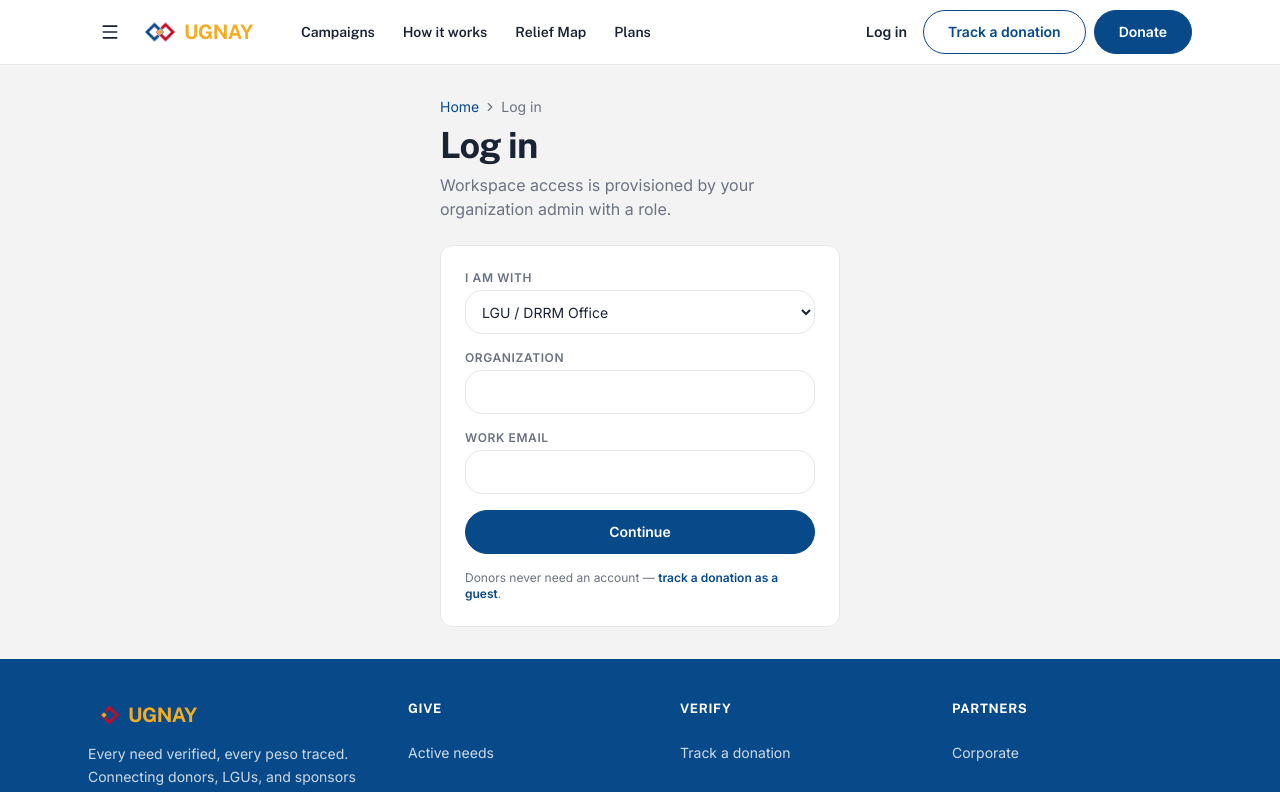
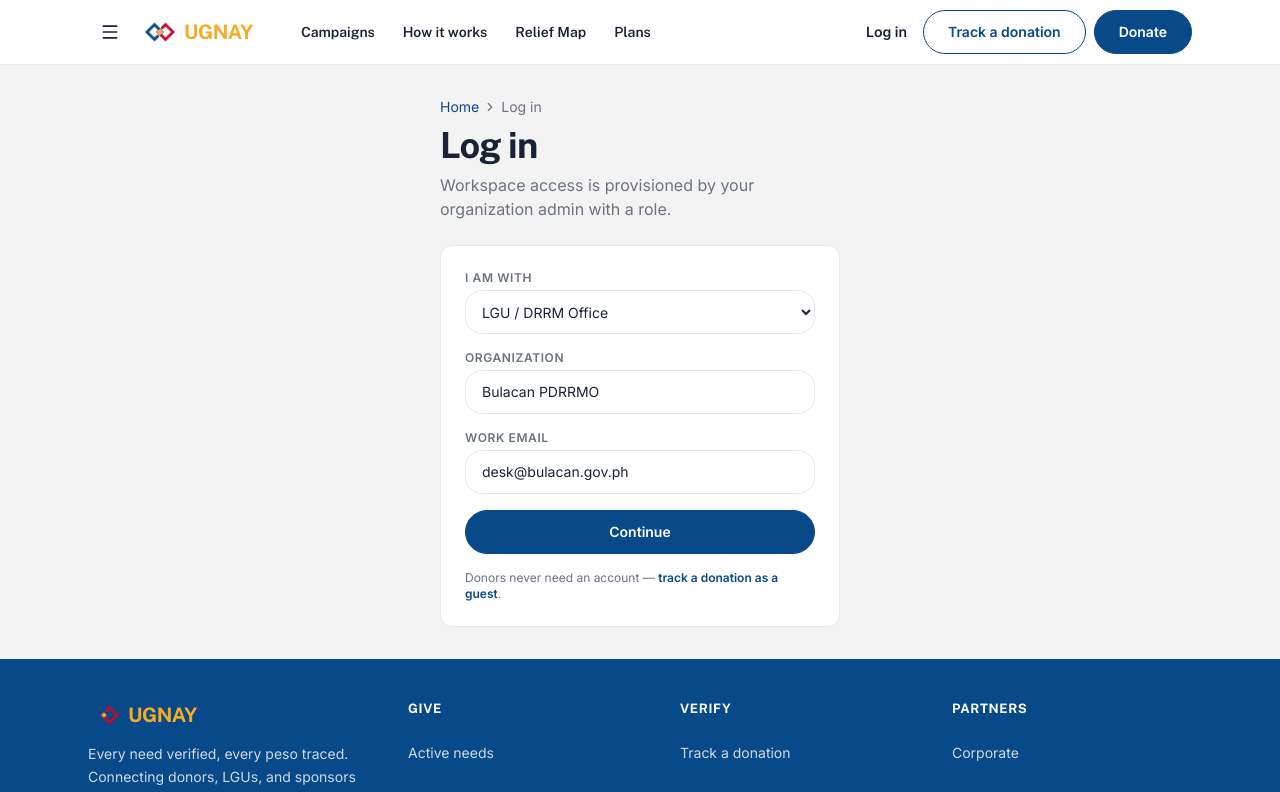
Before and after one commit to ralph-16/psc-project, a Next.js app: page /login in a window 1280 px wide. Shown: the top 792 px of the page. Built offline with nearby package versions, Linux system fonts and the light colour scheme.

Commit message:
fix: prefill demo org/email presets on workspace login

```diff
--- a/app/login/page.tsx
+++ b/app/login/page.tsx
@@ -16,7 +16,25 @@ export default function LoginPage() {
     return new URLSearchParams(window.location.search).get("next");
   });
   const [orgType, setOrgType] = useState("LGU / DRRM Office");
+  const [org, setOrg] = useState("Bulacan PDRRMO");
+  const [email, setEmail] = useState("desk@bulacan.gov.ph");
   const [error, setError] = useState<string | null>(null);
+
+  const presets: Record<string, { org: string; email: string }> = {
+    "LGU / DRRM Office": { org: "Bulacan PDRRMO", email: "desk@bulacan.gov.ph" },
+    "NGO / Humanitarian Organization": { org: "Kalinga Foundation", email: "field@kalinga.ph" },
+    "Corporate Sponsor": { org: "Central Luzon Foods Inc.", email: "csr@clfoods.ph" },
+  };
+
+  function changeOrgType(value: string) {
+    setOrgType(value);
+    const preset = presets[value];
+    if (preset) {
+      setOrg(preset.org);
+      setEmail(preset.email);
+    }
+    setError(null);
+  }
 
   function submit(e: React.FormEvent<HTMLFormElement>) {
     e.preventDefault();
@@ -52,7 +70,7 @@ export default function LoginPage() {
             <span className="mb-1 block text-xs font-semibold tracking-wider text-[#6b7280] uppercase">I am with</span>
             <select
               value={orgType}
-              onChange={(e) => setOrgType(e.target.value)}
+              onChange={(e) => changeOrgType(e.target.value)}
               className="min-h-[44px] w-full rounded-xl border-[1.5px] border-[#e5e7eb] bg-white px-3 py-2 text-sm"
             >
               <option>LGU / DRRM Office</option>
@@ -62,11 +80,11 @@ export default function LoginPage() {
           </label>
           <label className="block">
             <span className="mb-1 block text-xs font-semibold tracking-wider text-[#6b7280] uppercase">Organization</span>
-            <input name="org" autoComplete="organization" className="min-h-[44px] w-full rounded-xl border-[1.5px] border-[#e5e7eb] px-4 py-2 text-sm" />
+            <input name="org" value={org} onChange={(e) => setOrg(e.target.value)} autoComplete="organization" className="min-h-[44px] w-full rounded-xl border-[1.5px] border-[#e5e7eb] px-4 py-2 text-sm" />
           </label>
           <label className="block">
             <span className="mb-1 block text-xs font-semibold tracking-wider text-[#6b7280] uppercase">Work email</span>
-            <input name="email" type="email" autoComplete="email" className="min-h-[44px] w-full rounded-xl border-[1.5px] border-[#e5e7eb] px-4 py-2 text-sm" />
+            <input name="email" type="email" value={email} onChange={(e) => setEmail(e.target.value)} autoComplete="email" className="min-h-[44px] w-full rounded-xl border-[1.5px] border-[#e5e7eb] px-4 py-2 text-sm" />
           </label>
           <FieldError id="login-error" message={error} />
           <button type="submit" className="ugnay-btn ugnay-btn-solid w-full">
```
